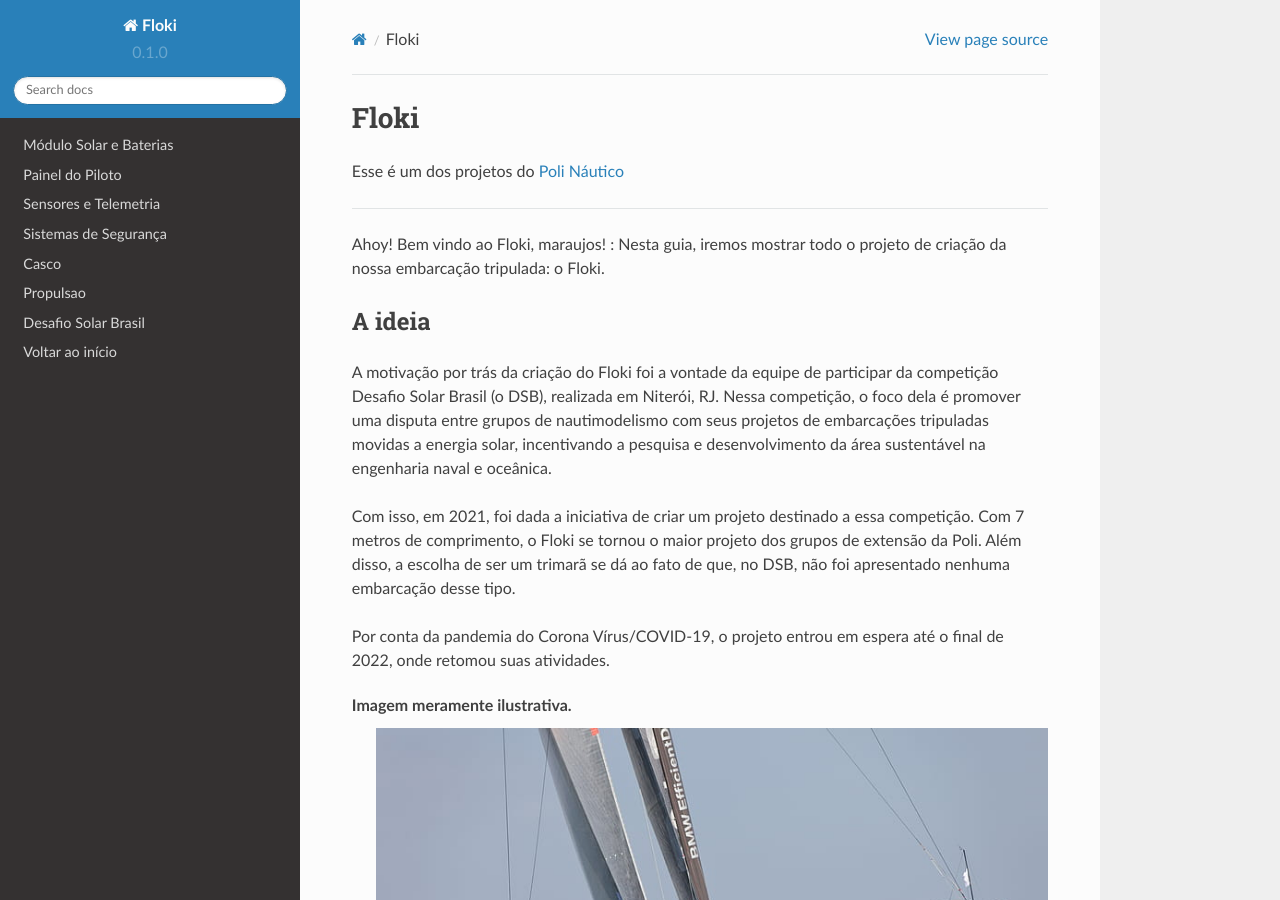
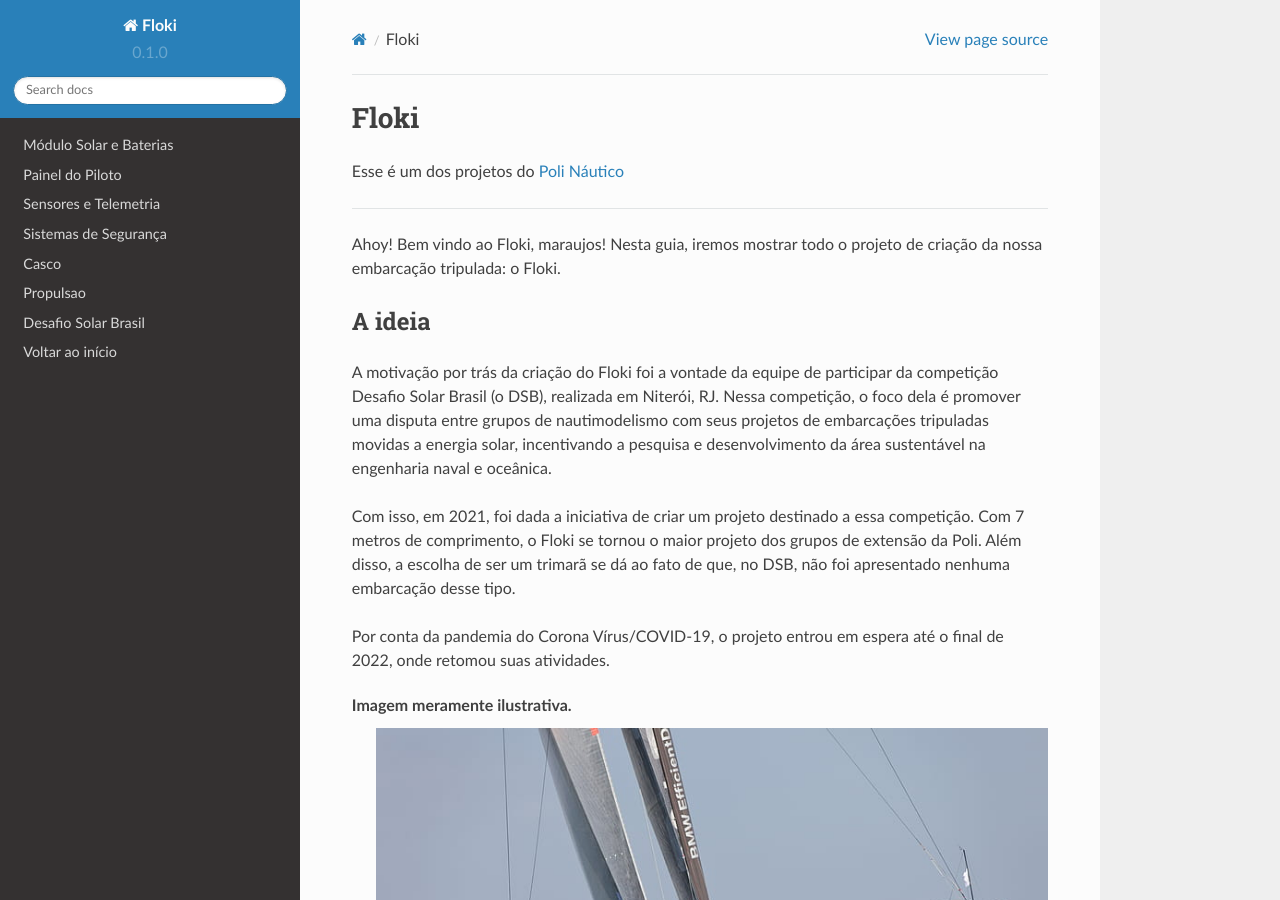
Before and after one commit to polinautico/RTD-Floki, a Sphinx documentation site: the page built from docs/source/index.rst, in a window 1280 px wide and 900 px high. Built offline with Sphinx 7.4.7 and the Read the Docs theme 2.0.0, drawn with Linux system fonts in a browser that asks for light colours.

Commit message:
Correção ortográfica

```diff
--- a/docs/source/index.rst
+++ b/docs/source/index.rst
@@ -19,7 +19,7 @@ Esse é um dos projetos do `Poli Náutico <https://docs.polinautico.com>`_
    Voltar ao início <https://docs.polinautico.com>
 
 
-Ahoy! Bem vindo ao Floki, maraujos! :
+Ahoy! Bem vindo ao Floki, maraujos!
 Nesta guia, iremos mostrar todo o projeto de criação da nossa embarcação tripulada: o Floki.
 
 A ideia
```
